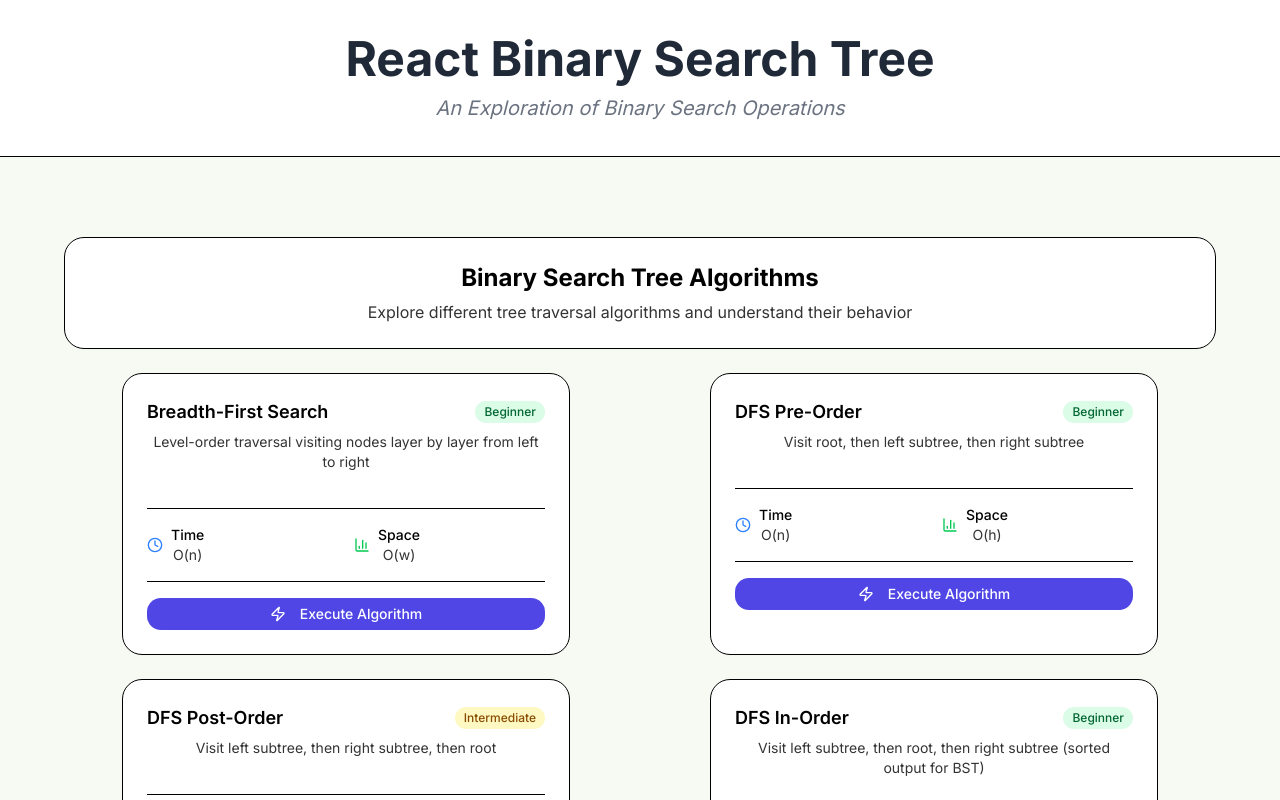
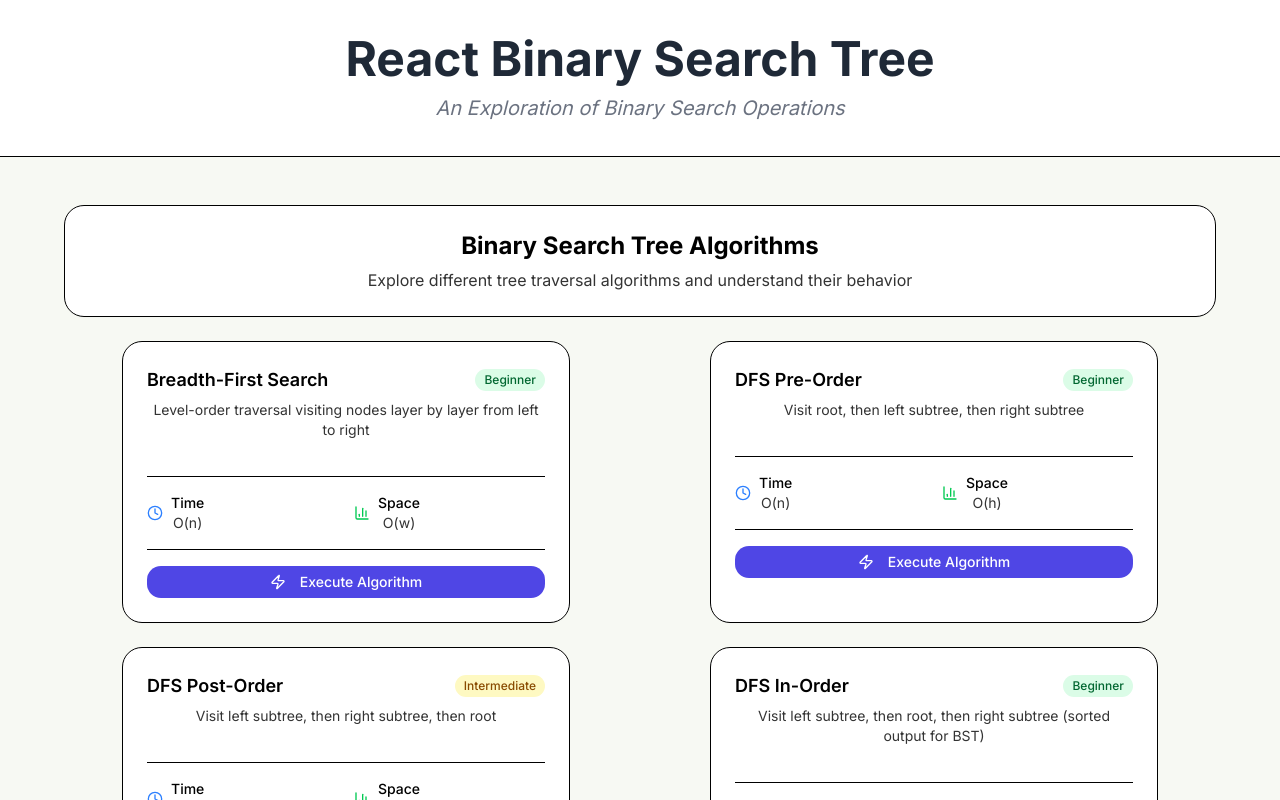
Before and after one commit to JasonToups/react-binary-search, a Next.js app: page / in a window 1280 px wide. Shown: the top 800 px of the page. Built offline with nearby package versions, Linux system fonts and the light colour scheme.

Commit message:
fixes layout

```diff
--- a/src/components/App.tsx
+++ b/src/components/App.tsx
@@ -255,7 +255,7 @@
   }, [algorithm]);
 
   return (
-    <div className="space-y-6">
+    <div className="space-y-6 text-left">
       <Card>
         <CardHeader>
           <CardTitle className="text-xl">{algorithmName}</CardTitle>
@@ -528,7 +528,7 @@
           An Exploration of Binary Search Operations
         </aside>
       </header>
-      <main className="container mx-auto px-6 py-8">
+      <main className="container mx-auto pb-6">
         <div className="max-w-6xl mx-auto space-y-8">
           {/* Only show algorithm cards when no algorithm is running */}
           {!searchType ? (
@@ -654,7 +654,7 @@
                   </Button>
                 </CardHeader>
                 <CardContent>
-                  <div className="bg-muted p-4 rounded-lg font-mono text-sm">
+                  <div className="bg-muted p-4 rounded-lg font-mono text-2xl">
                     [
                     {results.map((result, index) => (
                       <span key={index} data-value={result} className="result">
--- a/src/styles/app.css
+++ b/src/styles/app.css
@@ -1,7 +1,13 @@
+:root {
+  * {
+    box-sizing: border-box;
+  }
+}
 /* App-specific styles */
 .app {
   width: 100vw;
-  height: 100vh;
+  height: 100%;
+  min-height: 100vh;
   margin: 0 auto;
   padding: 0;
   text-align: center;
@@ -63,7 +69,6 @@
   width: 100%;
   height: 100%;
   min-height: 20rem;
-  margin: 1em 1em 2.5em 1em;
   container-name: tree;
   container-type: inline-size;
 }
@@ -131,8 +136,9 @@
 
 /* Result styling for algorithm execution feedback */
 .result.active {
-  color: var(--primary);
+  color: var(--secondary);
   font-weight: bold;
+  font-size: clamp(1em, 3vw, 2em);
 }
 
 .result.passive {
@@ -253,15 +259,6 @@
   transition: all 0.3s ease;
 }
 
-.result.active {
-  color: #22c55e;
-  font-weight: bold;
-}
-
-.result.passive {
-  color: #6b7280;
-}
-
 /* Explanation styles */
 .explanation {
   margin-top: 2rem;
@@ -310,7 +307,6 @@
 
 /* Footer */
 footer {
-  margin-top: 4rem;
   padding: 2rem 0;
   border-top: 1px solid #e5e7eb;
   color: #6b7280;
```
